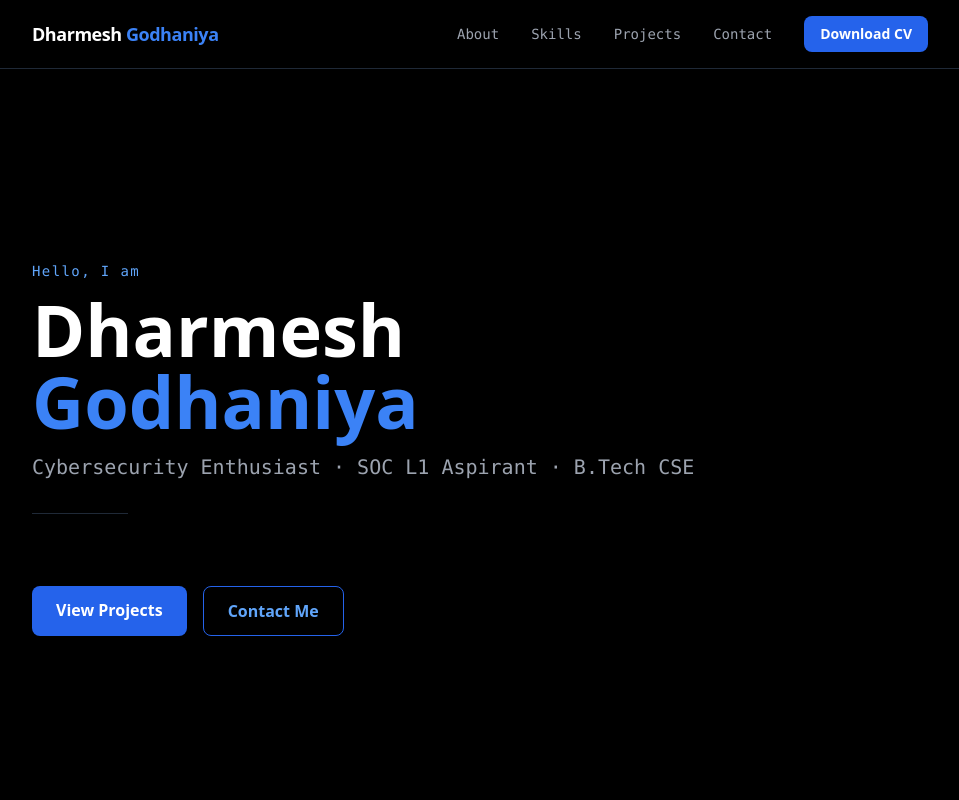
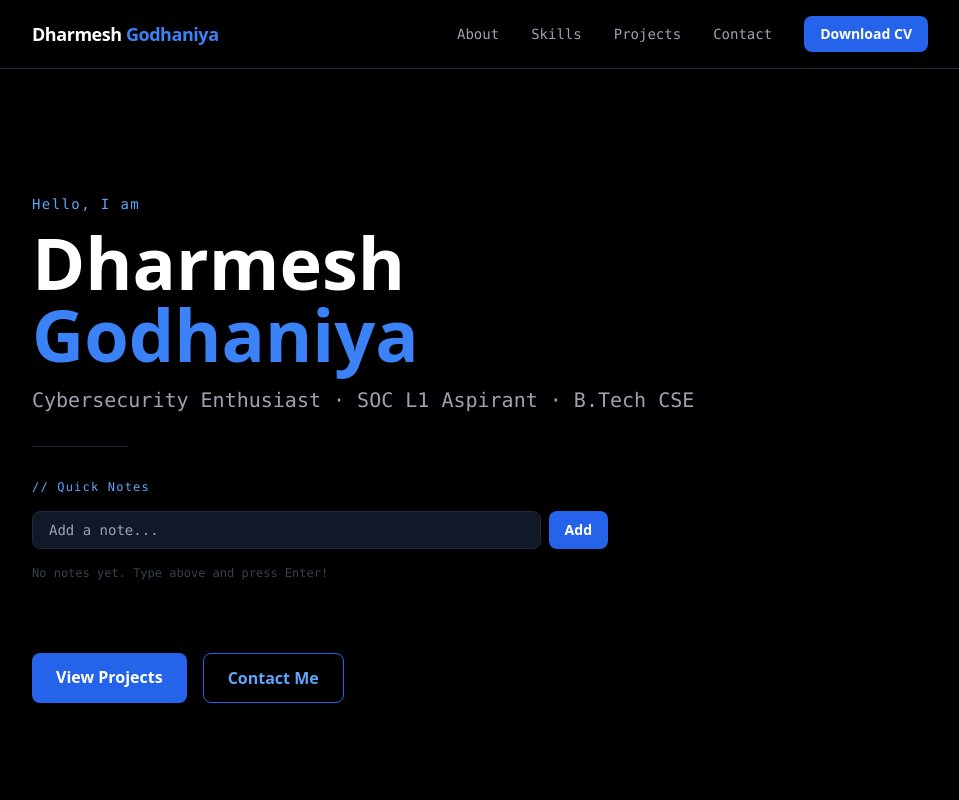
Before and after one commit to youknowtherightthing/my-portfolio, a React (Vite) app: page / in a window 1280 px wide. Shown: the top 800 px of the page, without its empty margins (160-1119 px from the left). Built offline with nearby package versions, Linux system fonts and the light colour scheme.

Commit message:
fix vercel routing

```diff
--- a/src/components/Hero.jsx
+++ b/src/components/Hero.jsx
@@ -1,4 +1,74 @@
-function Hero() {
+import { useState, useEffect } from 'react'
+
+function NoteSection() {
+    const [notes, setNotes] = useState([])
+    const [input, setInput] = useState('')
+
+    useEffect(() => {
+        const saved = localStorage.getItem('hero_notes')
+        if (saved) setNotes(JSON.parse(saved))
+    }, [])
+
+    const saveNotes = (updated) => {
+        setNotes(updated)
+        localStorage.setItem('hero_notes', JSON.stringify(updated))
+    }
+
+    const addNote = () => {
+        if (!input.trim()) return
+        const newNote = {
+            id: Date.now(),
+            text: input.trim(),
+            date: new Date().toLocaleDateString()
+        }
+        saveNotes([newNote, ...notes])
+        setInput('')
+    }
+
+    const deleteNote = (id) => {
+        saveNotes(notes.filter(n => n.id !== id))
+    }
+
+    return (
+        <div>
+            <div className="flex gap-2 mb-4">
+                <input
+                    type="text"
+                    value={input}
+                    onChange={(e) => setInput(e.target.value)}
+                    onKeyDown={(e) => e.key === 'Enter' && addNote()}
+                    placeholder="Add a note..."
+                    className="flex-1 bg-gray-900 border border-gray-800 rounded-lg px-4 py-2 text-white font-mono text-sm focus:outline-none focus:border-blue-600"
+                />
+                <button
+                    onClick={addNote}
+                    className="bg-blue-600 hover:bg-blue-700 text-white font-semibold px-4 py-2 rounded-lg transition text-sm"
+                >
+                    Add
+                </button>
+            </div>
+            {notes.length === 0 && (
+                <p className="text-gray-700 font-mono text-xs">No notes yet. Type above and press Enter!</p>
+            )}
+            <div className="flex flex-col gap-2">
+                {notes.map((note) => (
+                    <div key={note.id} className="flex items-start justify-between border border-gray-800 rounded-lg px-4 py-3 hover:border-blue-900 transition">
+                        <div>
+                            <p className="text-gray-300 text-sm">{note.text}</p>
+                            <p className="text-gray-700 font-mono text-xs mt-1">{note.date}</p>
+                        </div>
+                        <button
+                            onClick={() => deleteNote(note.id)}
+                            className="text-gray-700 hover:text-red-500 font-mono text-xs ml-4 transition"
+                        >
+                            ✕
+                        </button>
+                    </div>
+                ))}
+            </div>
+        </div>
+    )
+} function Hero() {
     return (
         <section className="bg-black text-white min-h-screen flex items-center px-6 pt-24">   <div className="max-w-4xl mx-auto w-full">
 
@@ -18,6 +88,11 @@ function Hero() {
                 {" · "}SOC L1 Aspirant · B.Tech CSE
             </p>
             <div className="border-t border-gray-800 mb-8 w-24"></div>
+
+            <div className="mb-8 max-w-xl">
+                <p className="text-blue-400 text-xs font-mono tracking-widest mb-4">// Quick Notes</p>
+                <NoteSection />
+            </div>
 
             <div className="flex flex-col gap-3 mb-10 text-sm text-gray-400">
 
```
